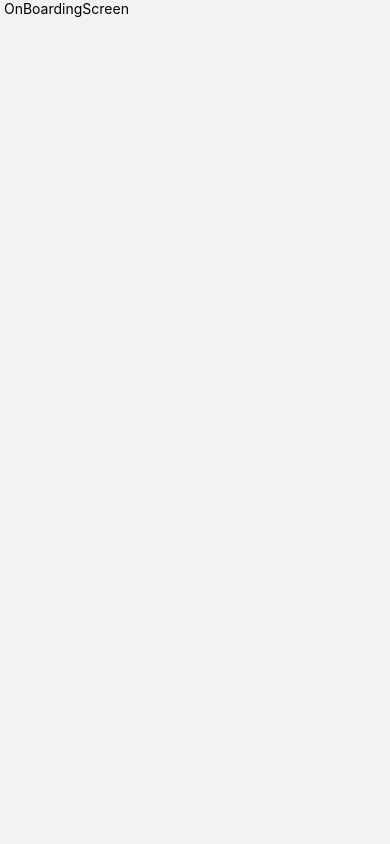
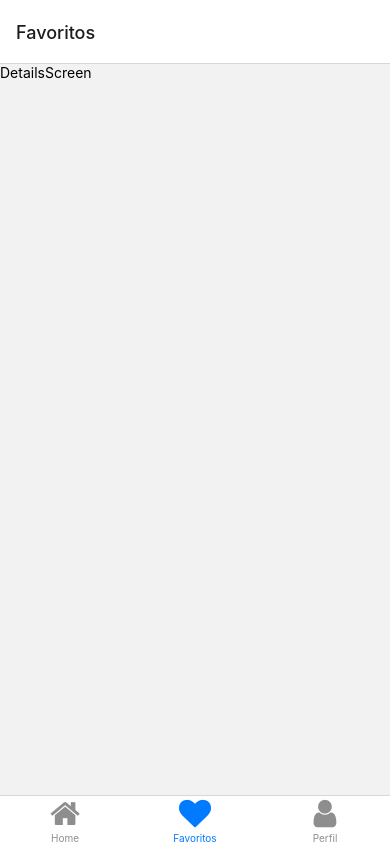
Before and after one commit to Lucostamagna/PruebaTecnica_EDEN, a React Native app in the folder CoctelesApp/: screen /Favoritos in a window 390 px wide. Before the commit this address had no page. Built offline with nearby package versions, Linux system fonts and the light colour scheme.

Commit message:
configure BottomTab Navigator

```diff
--- a/CoctelesApp/package.json
+++ b/CoctelesApp/package.json
@@ -9,6 +9,8 @@
     "web": "expo start --web"
   },
   "dependencies": {
+    "@react-navigation/bottom-tabs": "^6.5.20",
+    "@react-navigation/material-bottom-tabs": "^6.2.28",
     "@react-navigation/native": "^6.1.17",
     "@react-navigation/stack": "^6.3.29",
     "expo": "~50.0.13",
@@ -16,6 +18,8 @@
     "react": "18.2.0",
     "react-native": "^0.73.5",
     "react-native-gesture-handler": "^2.15.0",
+    "react-native-paper": "^5.12.3",
+    "react-native-vector-icons": "^10.0.3",
     "styled-components": "^6.1.8"
   },
   "devDependencies": {
--- /dev/null
+++ b/CoctelesApp/src/Navigator/BottomTabNavigation.js
@@ -0,0 +1,42 @@
+import { createBottomTabNavigator } from "@react-navigation/bottom-tabs";
+import { FontAwesome } from '@expo/vector-icons';
+import HomeScreen from "../Screen/HomeScreen";
+import FavouriteScreen from "../Screen/FavouriteScreen";
+import ProfileScreen from "../Screen/ProfileScreen"
+
+const Tab = createBottomTabNavigator();
+
+const MyBottomTab = () => {
+  return (
+    <Tab.Navigator>
+      <Tab.Screen
+        name="Home"
+        component={HomeScreen}
+        options={{
+          tabBarIcon: ({ color }) => (
+            <FontAwesome name="home" size={32} color={color} />
+          ),
+        }}
+      />
+       <Tab.Screen
+        name="Favoritos"
+        component={FavouriteScreen}
+        options={{
+          tabBarIcon: ({ color }) => (
+            <FontAwesome name="heart" size={32} color={color} />
+          ),
+        }}
+      />
+       <Tab.Screen
+        name="Perfil"
+        component={ProfileScreen}
+        options={{
+          tabBarIcon: ({ color }) => (
+            <FontAwesome name="user" size={32} color={color} />
+          ),
+        }}
+      />
+    </Tab.Navigator>
+  );
+};
+export default MyBottomTab;
--- a/CoctelesApp/src/Navigator/StackNavigation.js
+++ b/CoctelesApp/src/Navigator/StackNavigation.js
@@ -2,21 +2,22 @@ import { createStackNavigator } from "@react-navigation/stack";
 import OnBoardingScreen from "../Screen/OnBoardingScreen";
 import LoginScreen from "../Screen/LoginScreen";
 import HomeScreen from "../Screen/HomeScreen";
-import SearchScreen from "../Screen/SearchScreen";
-import DetailsScreen from "../Screen/DetailsScreen";
+import FavouriteScreen from "../Screen/FavouriteScreen";
+import ProfileScreen from "../Screen/ProfileScreen";
+import MyBottomTab from "./BottomTabNavigation";
 
 const Stack = createStackNavigator();
 
 export default function MyStack() {
   return (
     <Stack.Navigator>
-      <Stack.Screen name="OnBoarding" component={OnBoardingScreen}  options={{
+      <Stack.Screen name="OnBoarding" component={MyBottomTab}  options={{
             headerShown: false,
           }}/>
       <Stack.Screen name="Login" component={LoginScreen} />
       <Stack.Screen name="Home" component={HomeScreen} />
-      <Stack.Screen name="Search" component={SearchScreen} />
-      <Stack.Screen name="Details" component={DetailsScreen} />
+      <Stack.Screen name="Search" component={FavouriteScreen} />
+      <Stack.Screen name="Profile" component={ProfileScreen} />
     </Stack.Navigator>
   );
 }
--- a/CoctelesApp/src/Screen/DetailsScreen.js
+++ b/CoctelesApp/src/Screen/FavouriteScreen.js
@@ -1,7 +1,7 @@
 import React from "react";
 import { Text, View } from "react-native";
 
-const DetailsScreen = () => {
+const FavouriteScreen = () => {
   return (
     <View>
       <Text>DetailsScreen</Text>
@@ -9,4 +9,4 @@ const DetailsScreen = () => {
   );
 };
 
-export default DetailsScreen;
+export default FavouriteScreen;
--- a/CoctelesApp/src/Screen/SearchScreen.js
+++ b/CoctelesApp/src/Screen/ProfileScreen.js
@@ -1,7 +1,7 @@
 import React from "react";
 import { Text, View } from "react-native";
 
-const SearchScreen = () => {
+const ProfileScreen = () => {
   return (
     <View>
       <Text>SearchScreen</Text>
@@ -9,4 +9,4 @@ const SearchScreen = () => {
   );
 };
 
-export default SearchScreen;
+export default ProfileScreen;
```
Also changed, not shown: 1 other file (tests, documents, lock files or other folders).
